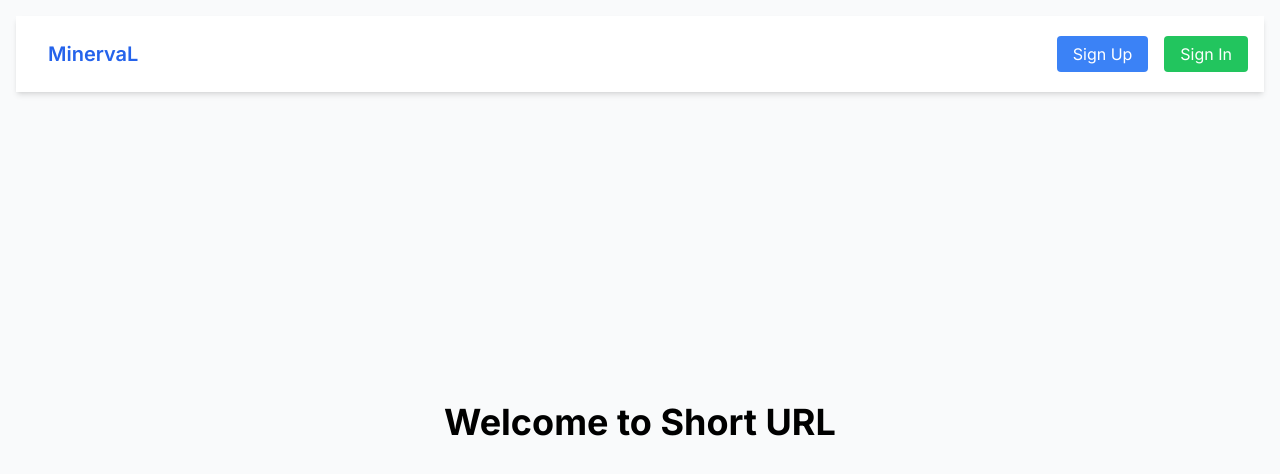
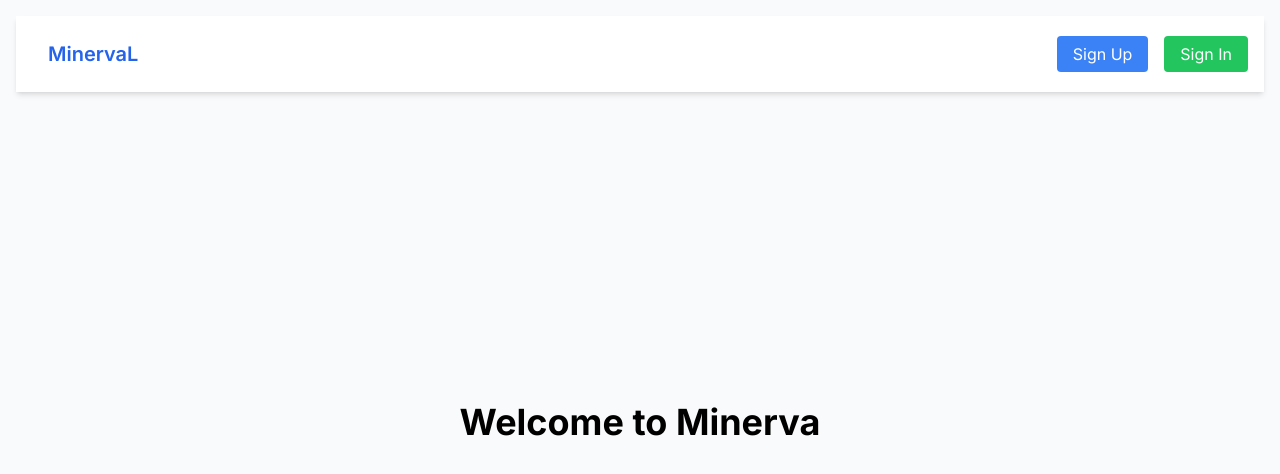
Before and after one commit to kinskiwu/blink-r-next, a Next.js app: page / in a window 1280 px wide. Shown: the top 474 px of the page. Built offline with nearby package versions, Linux system fonts and the light colour scheme; no server answers.

Commit message:
update name

```diff
--- a/src/app/page.tsx
+++ b/src/app/page.tsx
@@ -30,7 +30,7 @@
     <div className="flex flex-col min-h-screen bg-gray-50 p-4">
       <TopNavBar isLoggedIn={!!user} handleSignOut={handleSignOut} />
       <div className="flex-grow flex flex-col items-center justify-center">
-        <h1 className="text-4xl font-bold mb-8">Welcome to Short URL</h1>
+        <h1 className="text-4xl font-bold mb-8">Welcome to Minerva</h1>
         {isLoggedIn && <UrlShortenerDisplay />}
       </div>
     </div>
```
